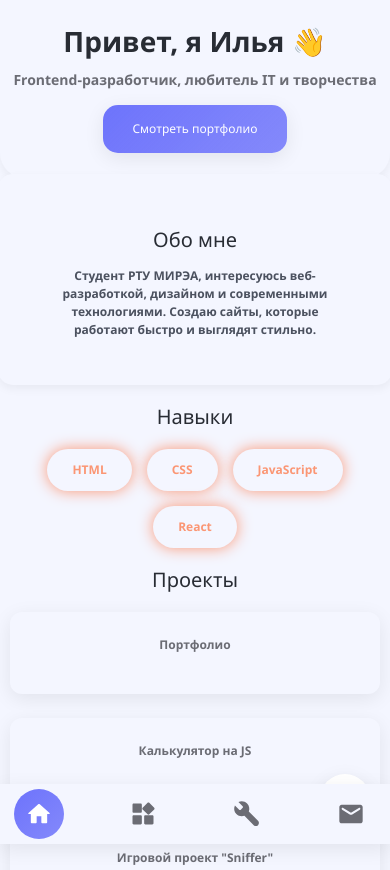
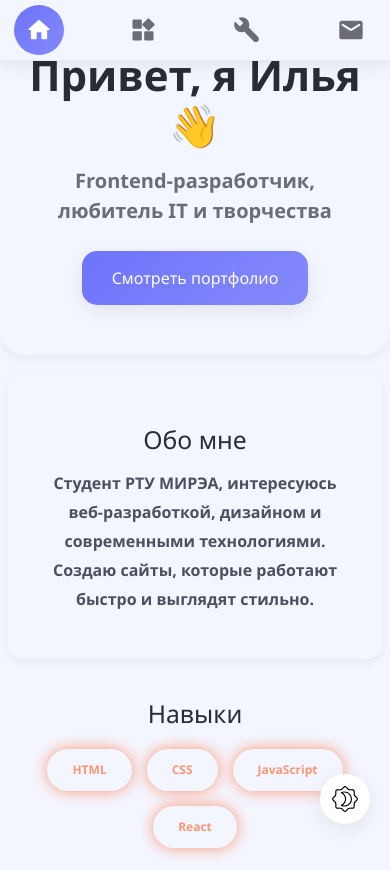
Before and after one commit to Rithmer/BootstrapPractice, a plain HTML site: page index.html in a window 390 px wide. Shown: the top 870 px of the page. Drawn offline with nearby package versions, Linux system fonts and the light colour scheme.

Commit message:
remove last media query

```diff
--- a/index.html
+++ b/index.html
@@ -471,124 +471,6 @@
         border: none;
       }
 
-      /* Медиа-запросы для шрифтов и отступов (оставлены для согласованности) */
-      @media (max-width: 767.98px) {
-        .hero__title {
-          font-size: 32px;
-          margin-bottom: var(--space-2);
-        }
-
-        .hero__subtitle {
-          font-size: 16px;
-          margin-bottom: var(--space-3);
-        }
-
-        .hero__btn {
-          font-size: 14px;
-          padding: var(--space-2) var(--space-4);
-        }
-
-        .hero {
-          padding: var(--space-5) var(--space-2);
-        }
-
-        .content {
-          padding: 0 var(--space-2);
-          margin: var(--space-4) auto;
-        }
-
-        .about,
-        .skills,
-        .projects {
-          margin-bottom: var(--space-4);
-        }
-
-        .about__title,
-        .skills__title,
-        .projects__title {
-          font-size: 24px;
-        }
-
-        .about__text {
-          font-size: 14px;
-          line-height: 1.6;
-        }
-
-        .skills__item {
-          padding: var(--space-1) var(--space-3);
-          font-size: 14px;
-        }
-
-        .project-card__label {
-          font-size: 14px;
-        }
-      }
-
-      @media (max-width: 575.98px) {
-        .hero__title {
-          font-size: 28px;
-          margin-bottom: var(--space-1);
-        }
-
-        .hero__subtitle {
-          font-size: 14px;
-          margin-bottom: var(--space-2);
-        }
-
-        .hero__btn {
-          font-size: 12px;
-          padding: var(--space-1) var(--space-3);
-        }
-
-        .hero {
-          padding: var(--space-4) var(--space-1);
-        }
-
-        .content {
-          padding: 0 var(--space-1);
-          margin: var(--space-3) auto;
-        }
-
-        .about,
-        .skills,
-        .projects {
-          margin-bottom: var(--space-3);
-        }
-
-        .about__title,
-        .skills__title,
-        .projects__title {
-          font-size: 20px;
-        }
-
-        .about__text {
-          font-size: 12px;
-          line-height: 1.5;
-        }
-
-        .skills__item {
-          padding: var(--space-1) var(--space-2);
-          font-size: 12px;
-        }
-
-        .project-card__label {
-          font-size: 12px;
-        }
-      }
-
-      /* Мобильная навигация */
-      @media (max-width: 767.98px) {
-        .side-nav {
-          width: 100%;
-          height: 60px;
-          flex-direction: row;
-          justify-content: space-around;
-          align-items: center;
-          bottom: 0;
-          top: auto;
-          box-shadow: var(--shadow-2);
-        }
-      }
     </style>
     <script src="./scripts/main.js" defer></script>
     <!-- Bootstrap JS -->
```
